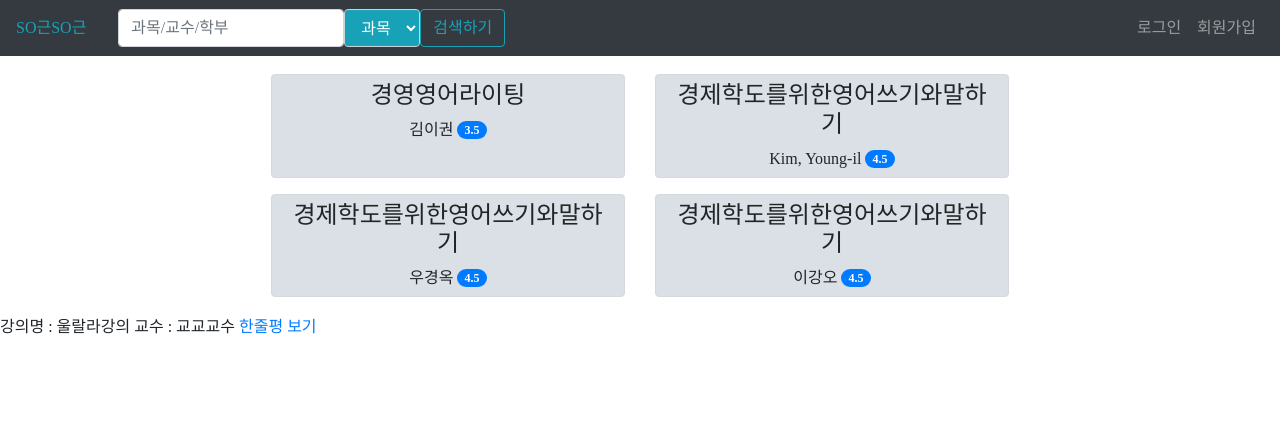
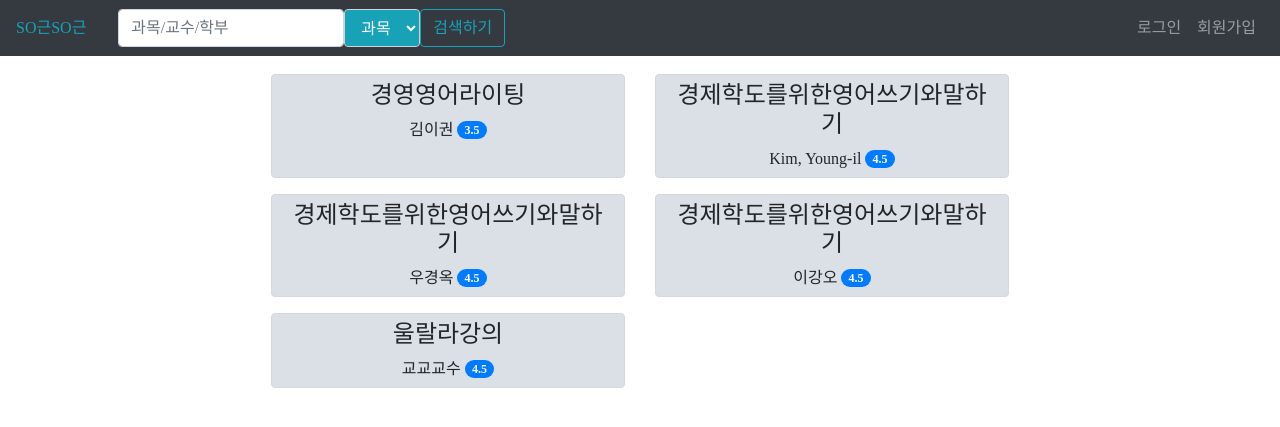
Before and after one commit to i-cluster/sgutest, a Django app: template sgapp/templates/sgapp/search.html in a window 1280 px wide. Shown: the top 427 px of the page. Run offline with Django 3.2, Linux system fonts and the light colour scheme; the template is opened without the code that fills it: values that come from a table or form of the project are taken from there, others are empty; data comes from the database, SQL or seed files in the repository; some libraries are stand-ins or nearby versions; some web fonts are replaced.

Commit message:
seohyun search/structure

```diff
--- a/sgapp/templates/sgapp/search.html
+++ b/sgapp/templates/sgapp/search.html
@@ -1,17 +1,9 @@
 {% extends 'sgapp/base.html' %}
 
 {% block content %}
+    <div class="container">
+        <div class="row row-cols-1 row-cols-sm-2 search-list">
 
-    <div class="container">
-    <!-- Navbar에 검색창 있어서 주석처리했습니다~
-        <form class="form-inline justify-content-md-center w-sm-50">
-            <input type="text" class="form-control w-50" value="" placeholder="" >
-            <div class="input-group-append">
-              <button class="btn btn-outline-info" type="button" id="button-addon2">검색</button>
-            </div>
-        </form>
-    -->
-        <div class="row row-cols-1 row-cols-sm-2 search-list">
             <div class="col py-2">
                 <a href="#" class="btn btn-light btn-block h-100 active">
                     <h4>경영영어라이팅</h4>
@@ -42,13 +34,25 @@
                 </a>
             </div>
 
+            {% for c in crs %}
+            <div class="col py-2">
+                <a href="{% url 'detail' c.id %}" class="btn btn-light btn-block h-100 active">
+                    <h4>{{c.name}}</h4>
+                    {{c.prof}}
+                    <span class="badge badge-primary badge-pill">4.5</span>
+                </a>
+            </div>
+            {% endfor %}
+
         </div>
     </div>
 
 
+{% endblock %}
 
-    {% for c in crs %}
-    강의명 : {{c.name}} 교수 : {{c.prof}} <a href="{% url 'detail' c.id %}">한줄평 보기</a> <br>
-    {% endfor %}
 
-{% endblock %}
+
+<!--
+{% for c in crs %}
+강의명 : {{c.name}} 교수 : {{c.prof}} <a href="{% url 'detail' c.id %}">한줄평 보기</a> <br>
+{% endfor %} -->
```
